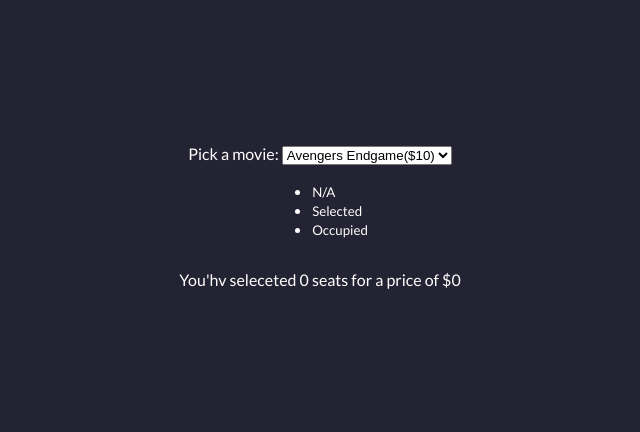
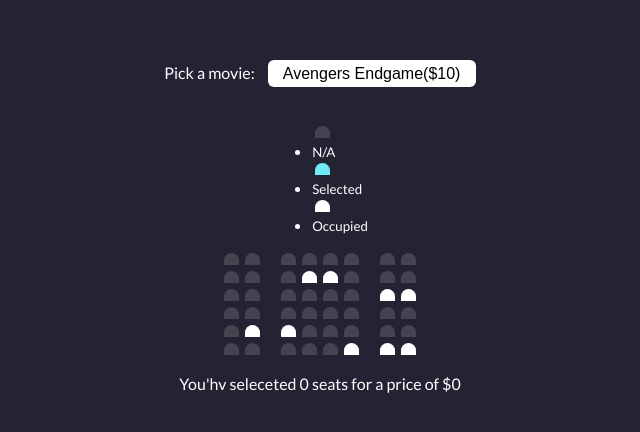
Before and after one commit to SGsubuuu-2322/Movie-Seat_Booking, a plain HTML site: page index.html in a window 1280 px wide. Shown: the part 176-608 px from the top of the page, without its empty margins (320-960 px from the left). Drawn offline with Linux system fonts and the light colour scheme.

Commit message:
Added stylings for the movie list and seats...

```diff
--- a/style.css
+++ b/style.css
@@ -15,3 +15,52 @@ body {
   height: 100vh;
   margin: 0;
 }
+
+.movie-container {
+  margin: 20px 0;
+}
+
+.movie-container select {
+  background-color: #fff;
+  border: 0;
+  border-radius: 6px;
+  margin-left: 10px;
+  font-size: 16px;
+  padding: 5px 15px 5px 15px;
+  appearance: none;
+  -moz-appearance: none;
+  -webkit-appearance: none;
+}
+
+.seat {
+  background-color: #444451;
+  height: 12px;
+  width: 15px;
+  margin: 3px;
+  border-top-right-radius: 10px;
+  border-top-left-radius: 10px;
+}
+
+.seat.selected {
+  background-color: #6feaf6;
+}
+
+.seat.occupied {
+  background-color: #fff;
+}
+
+.seat:nth-of-type(2) {
+  margin-right: 18px;
+}
+.seat:nth-last-of-type(2) {
+  margin-left: 18px;
+}
+
+.seat:not(.occupied):hover {
+  cursor: pointer;
+  transform: scale(1.2);
+}
+
+.row {
+  display: flex;
+}
```
